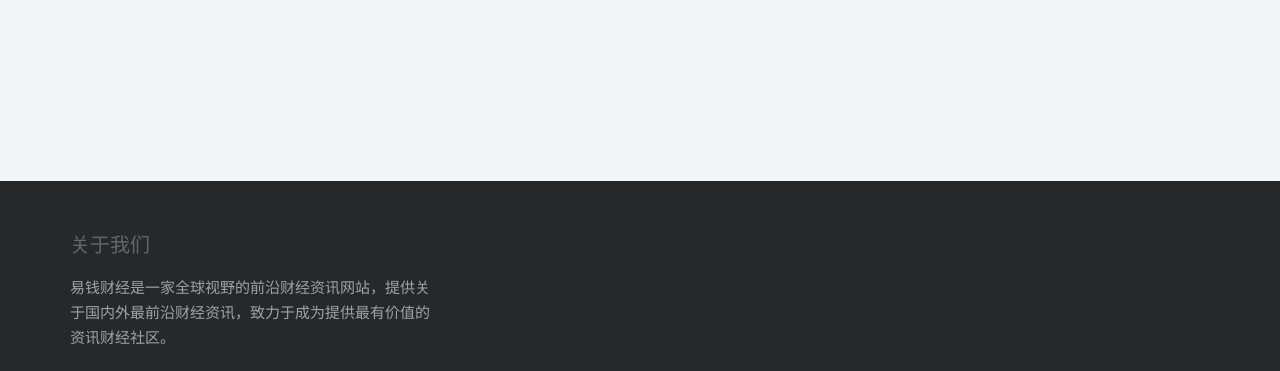
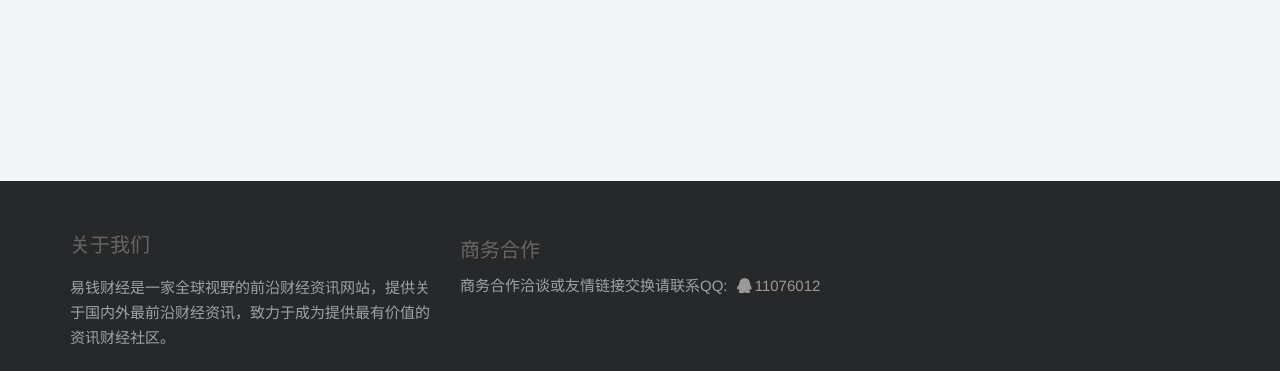
Before and after one commit to cash2one/eqcj, a Django app: template www/templates/about.html in a window 1280 px wide. Shown: the part 319-690 px from the top of the page. Run offline with Django 3.2, Linux system fonts and the light colour scheme; the template is opened without the code that fills it, so the values that code supplies are empty; some libraries are stand-ins or nearby versions.

Commit message:
商务合作

```diff
--- a/www/templates/include/_footer.html
+++ b/www/templates/include/_footer.html
@@ -5,6 +5,22 @@
                 <div class="co7 f20">关于我们</div>
                 <div class="co6 f15 pt-15 line-height-25">易钱财经是一家全球视野的前沿财经资讯网站，提供关于国内外最前沿财经资讯，致力于成为提供最有价值的资讯财经社区。</div>
                 <div class="pt-20 co7">Copyright &copy; 2009 - {{YEAR}} eqcj.com. All Rights Reserved.</div>
+                <div class="co7 pt-5 hidden">
+                    <span>商务合作或友情链接交换请联系QQ:
+                        <a href="tencent://message/?uin=11076012" target="_blank" rel="nofollow" class="gray-white">
+                            <span class="fa fa-qq pl-5 pr-3"></span>11076012
+                        </a>
+                    </span>
+                </div>
+            </div>
+            <div class="co7 pt-5 col-md-8">
+                <div class="f20">商务合作</div>
+                <div class="co6 f15 pt-10">商务合作洽谈或友情链接交换请联系QQ:
+                    <a href="tencent://message/?uin=11076012" target="_blank" rel="nofollow" class="gray-white">
+                        <span class="fa fa-qq pl-5 pr-3"></span>11076012
+                    </a>
+                </div>
+
             </div>
             {% if links %}
             <div class="col-md-8">
```
